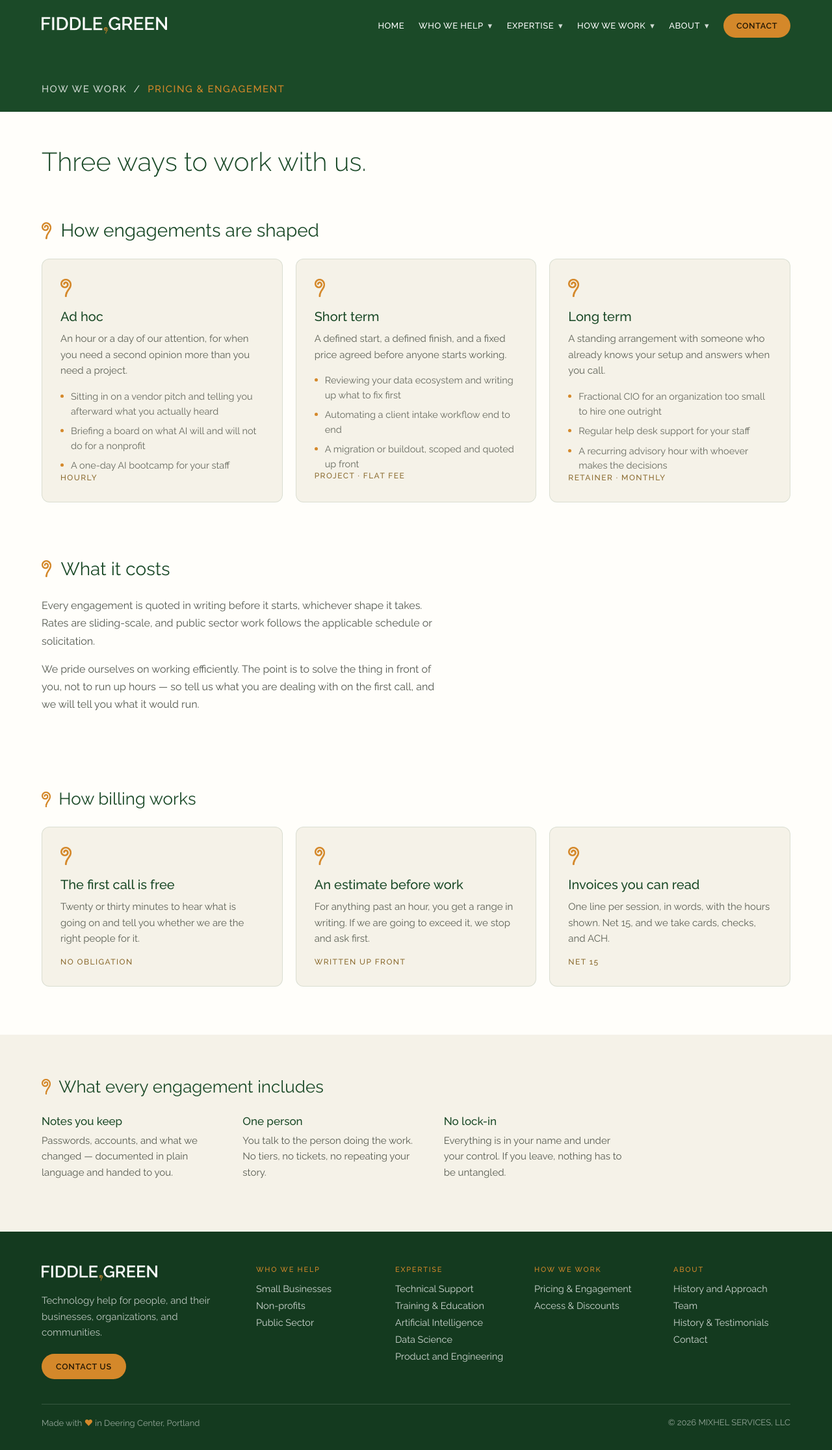
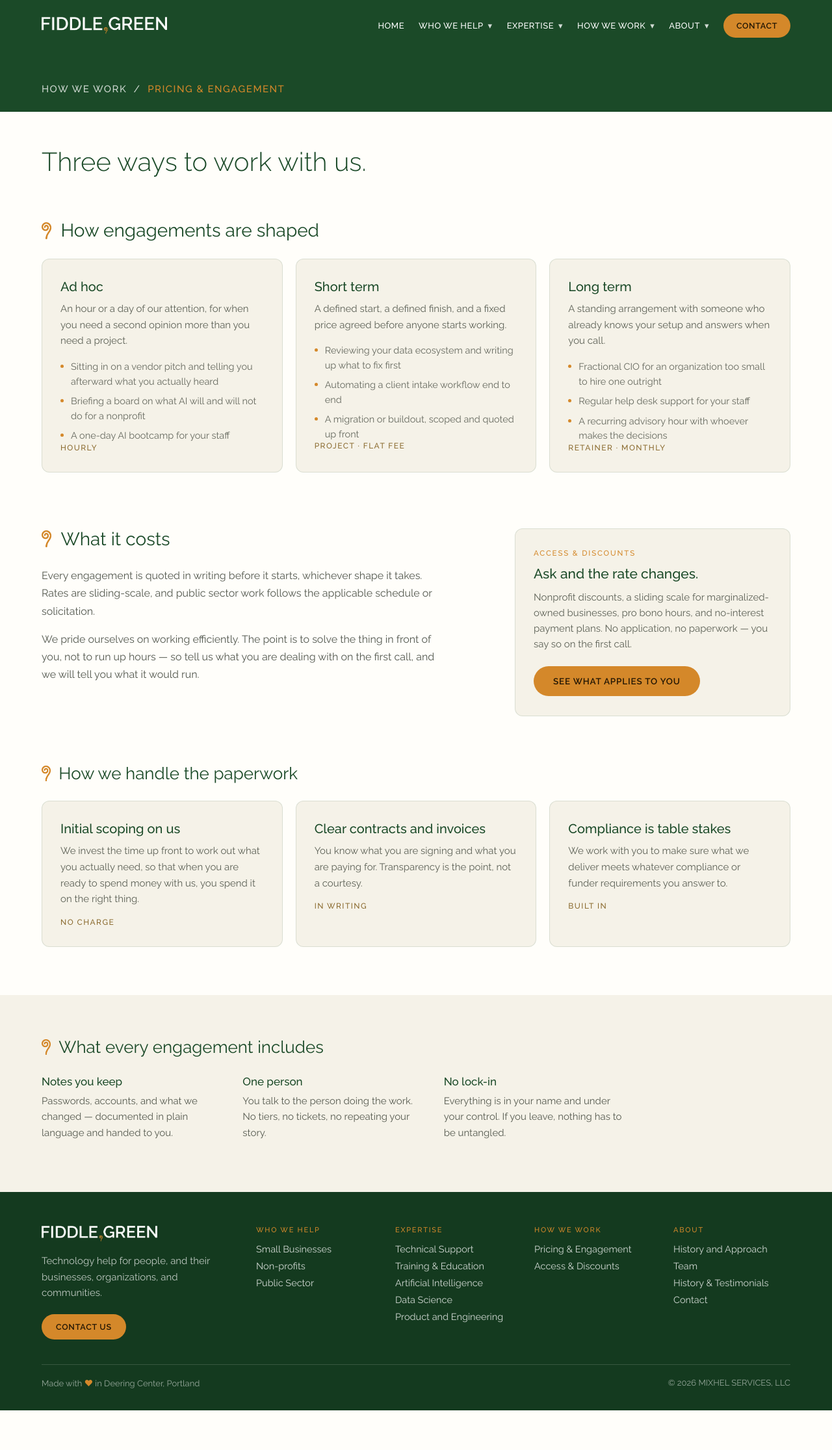
Before and after one commit to TREE-BUB/fiddle-green, a Jekyll site: the page built from how-we-work/pricing.html, in a window 1280 px wide. Shown: the whole page at 65% size. Built offline with Jekyll 4.4.1, drawn with Linux system fonts in a browser that asks for light colours; after the commit the page ends 2170 px from its top, so only the background shows below that.

Commit message:
Put the discounts offer beside the cost copy, rewrite the paperwork cards
"What it costs" gains an aside pointing at Access & Discounts, since the page
no longer publishes a number and the relief policy is the useful next click.

The billing cards become scoping, contracts and invoices, and compliance, and
the fiddleheads come off every card on the page.

Co-Authored-By: Claude Opus 5 <noreply@anthropic.com>
Claude-Session: https://claude.ai/code/session_01SgQi5ee1qBqBsYJL8x1hCv

```diff
--- a/assets/css/style.scss
+++ b/assets/css/style.scss
@@ -844,6 +844,38 @@ a.card:hover { border-color: var(--amber); }
    Rate rows (Pricing, Access & Discounts)
    ========================================================================== */
 
+/* Prose on the left with a standing offer alongside it. The aside keeps a
+   readable basis so the pair stacks before the panel gets too narrow. */
+.cost-split { display: flex; flex-wrap: wrap; gap: 40px; align-items: flex-start; }
+
+.cost-split__main { flex: 2 1 400px; }
+
+.cta-panel {
+  flex: 1 1 280px;
+  background: var(--sand);
+  border: 1px solid var(--hairline);
+  border-radius: 12px;
+  padding: 30px 28px;
+
+  .eyebrow { margin: 0 0 12px; }
+
+  h3 {
+    font-size: 21px;
+    font-weight: 500;
+    color: var(--forest);
+    margin: 0 0 12px;
+  }
+
+  .btn { display: inline-block; }
+}
+
+.cta-panel__body {
+  font-size: 15px;
+  line-height: 1.6;
+  color: var(--ink-muted);
+  margin: 0 0 22px;
+}
+
 /* Worked examples inside an engagement-model card, between the description and
    the billing basis in the tail. */
 .card__examples {
--- a/how-we-work/pricing.html
+++ b/how-we-work/pricing.html
@@ -28,6 +28,16 @@ models:
       - Fractional CIO for an organization too small to hire one outright
       - Regular help desk support for your staff
       - A recurring advisory hour with whoever makes the decisions
+billing:
+  - h: Initial scoping on us
+    p: We invest the time up front to work out what you actually need, so that when you are ready to spend money with us, you spend it on the right thing.
+    meta: No charge
+  - h: Clear contracts and invoices
+    p: You know what you are signing and what you are paying for. Transparency is the point, not a courtesy.
+    meta: In writing
+  - h: Compliance is table stakes
+    p: We work with you to make sure what we deliver meets whatever compliance or funder requirements you answer to.
+    meta: Built in
 ---
 
 <section class="band band--cream models-band">
@@ -35,7 +45,6 @@ models:
   <div class="card-grid">
     {%- for m in page.models -%}
       <div class="card card--flat">
-        <img class="mark mark--card" src="{{ '/assets/fiddlehead.png' | relative_url }}" alt="" width="840" height="1420">
         <h3 class="card__title-lg">{{ m.h | escape_once }}</h3>
         <p class="card__body card__body--lg">{{ m.p | escape_once }}</p>
         <ul class="card__examples">
@@ -50,34 +59,33 @@ models:
 </section>
 
 <section class="band band--cream rates-band">
+  <div class="cost-split">
+    <div class="cost-split__main">
       {% include section-heading.html title="What it costs" class="section-heading--gap" %}
       <div class="prose-lede">
         <p>Every engagement is quoted in writing before it starts, whichever shape it takes. Rates are sliding-scale, and public sector work follows the applicable schedule or solicitation.</p>
         <p>We pride ourselves on working efficiently. The point is to solve the thing in front of you, not to run up hours — so tell us what you are dealing with on the first call, and we will tell you what it would run.</p>
       </div>
+    </div>
+    <aside class="cta-panel">
+      <p class="eyebrow eyebrow--sm">Access &amp; discounts</p>
+      <h3>Ask and the rate changes.</h3>
+      <p class="cta-panel__body">Nonprofit discounts, a sliding scale for marginalized-owned businesses, pro bono hours, and no-interest payment plans. No application, no paperwork — you say so on the first call.</p>
+      <a class="btn btn--amber" href="{{ '/how-we-work/access-and-discounts/' | relative_url }}">See what applies to you</a>
+    </aside>
+  </div>
 </section>
 
 <section class="band band--cream billing-band">
-  {% include section-heading.html title="How billing works" class="section-heading--sm section-heading--gap" %}
+  {% include section-heading.html title="How we handle the paperwork" class="section-heading--sm section-heading--gap" %}
   <div class="card-grid">
+    {%- for b in page.billing -%}
       <div class="card">
-      <img class="mark mark--card" src="{{ '/assets/fiddlehead.png' | relative_url }}" alt="" width="840" height="1420">
-      <h3 class="card__title-lg">The first call is free</h3>
-      <p class="card__body card__body--lg">Twenty or thirty minutes to hear what is going on and tell you whether we are the right people for it.</p>
-      <p class="card__tail">No obligation</p>
+        <h3 class="card__title-lg">{{ b.h | escape_once }}</h3>
+        <p class="card__body card__body--lg">{{ b.p | escape_once }}</p>
+        <p class="card__tail">{{ b.meta | escape_once }}</p>
       </div>
-    <div class="card">
-      <img class="mark mark--card" src="{{ '/assets/fiddlehead.png' | relative_url }}" alt="" width="840" height="1420">
-      <h3 class="card__title-lg">An estimate before work</h3>
-      <p class="card__body card__body--lg">For anything past an hour, you get a range in writing. If we are going to exceed it, we stop and ask first.</p>
-      <p class="card__tail">Written up front</p>
-    </div>
-    <div class="card">
-      <img class="mark mark--card" src="{{ '/assets/fiddlehead.png' | relative_url }}" alt="" width="840" height="1420">
-      <h3 class="card__title-lg">Invoices you can read</h3>
-      <p class="card__body card__body--lg">One line per session, in words, with the hours shown. Net 15, and we take cards, checks, and ACH.</p>
-      <p class="card__tail">Net 15</p>
-    </div>
+    {%- endfor -%}
   </div>
 </section>
 
```
Lines whose indentation alone changed are shown as unchanged.
